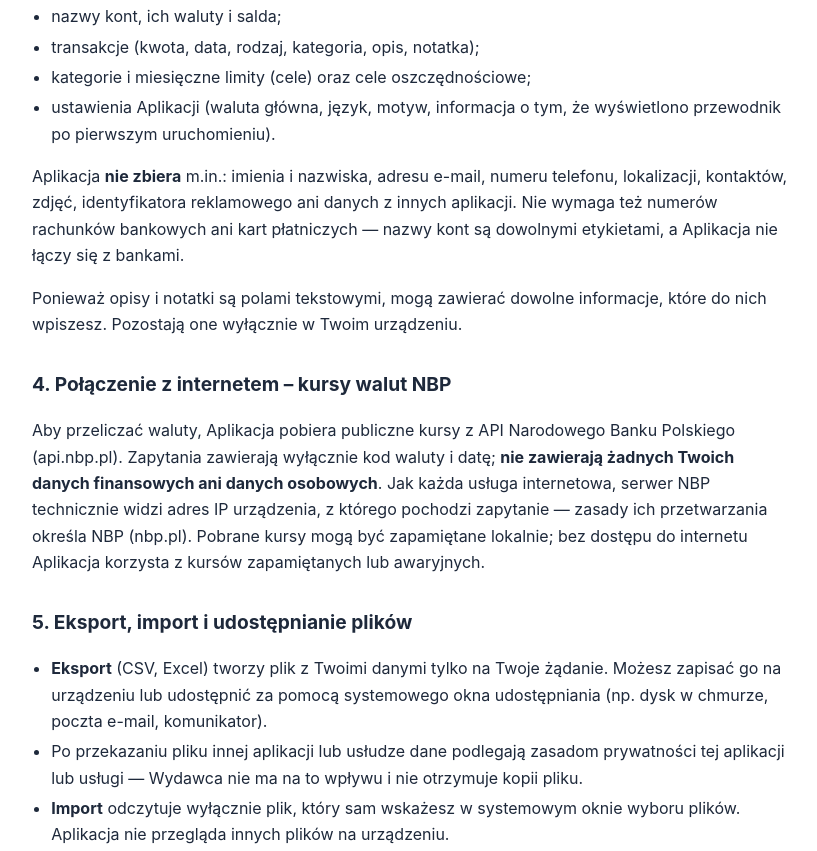
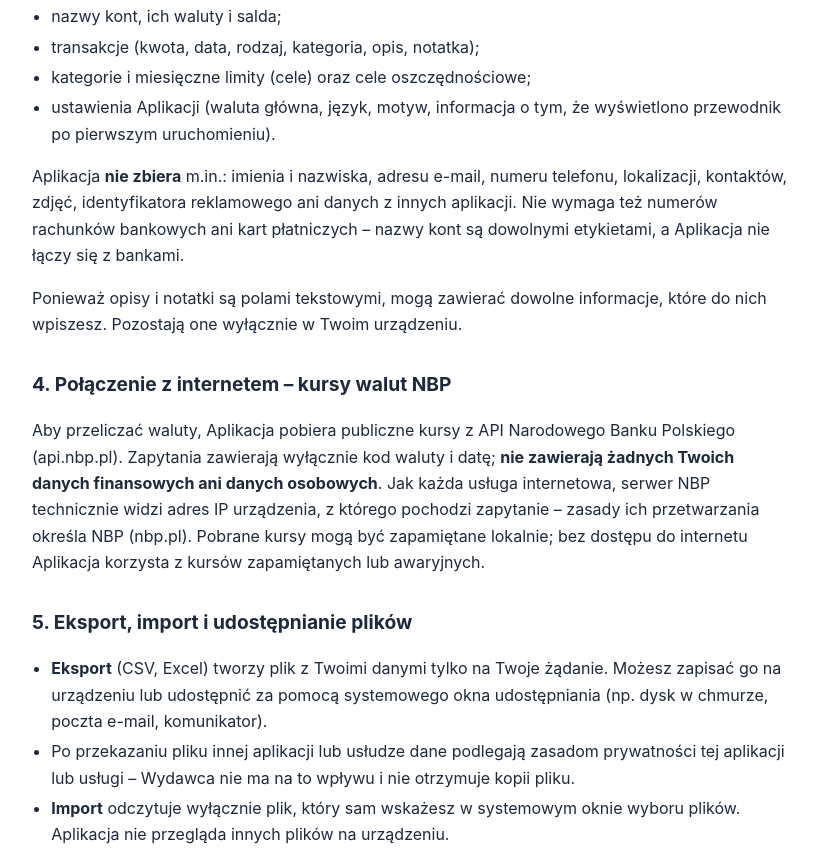
Before and after one commit to przemo98156/Sumara-Budget-Cash-Flow, a plain HTML site: page polityka-prywatnosci.html in a window 1280 px wide. Shown: the part 733-1584 px from the top of the page, without its empty margins (228-1045 px from the left). Drawn offline with Linux system fonts and the light colour scheme.

Commit message:
Update polityka-prywatnosci.html

```diff
--- a/polityka-prywatnosci.html
+++ b/polityka-prywatnosci.html
@@ -34,16 +34,16 @@ Kontakt w sprawach prywatności: mobique.studio@gmail.com .</p>
 <li>kategorie i miesięczne limity (cele) oraz cele oszczędnościowe;</li>
 <li>ustawienia Aplikacji (waluta główna, język, motyw, informacja o tym, że wyświetlono przewodnik po pierwszym uruchomieniu).</li>
 </ul>
-<p>Aplikacja <strong>nie zbiera</strong> m.in.: imienia i nazwiska, adresu e-mail, numeru telefonu, lokalizacji, kontaktów, zdjęć, identyfikatora reklamowego ani danych z innych aplikacji. Nie wymaga też numerów rachunków bankowych ani kart płatniczych — nazwy kont są dowolnymi etykietami, a Aplikacja nie łączy się z bankami.</p>
+<p>Aplikacja <strong>nie zbiera</strong> m.in.: imienia i nazwiska, adresu e-mail, numeru telefonu, lokalizacji, kontaktów, zdjęć, identyfikatora reklamowego ani danych z innych aplikacji. Nie wymaga też numerów rachunków bankowych ani kart płatniczych – nazwy kont są dowolnymi etykietami, a Aplikacja nie łączy się z bankami.</p>
 <p>Ponieważ opisy i notatki są polami tekstowymi, mogą zawierać dowolne informacje, które do nich wpiszesz. Pozostają one wyłącznie w Twoim urządzeniu.</p>
 
 <h2>4. Połączenie z internetem – kursy walut NBP</h2>
-<p>Aby przeliczać waluty, Aplikacja pobiera publiczne kursy z API Narodowego Banku Polskiego (api.nbp.pl). Zapytania zawierają wyłącznie kod waluty i datę; <strong>nie zawierają żadnych Twoich danych finansowych ani danych osobowych</strong>. Jak każda usługa internetowa, serwer NBP technicznie widzi adres IP urządzenia, z którego pochodzi zapytanie — zasady ich przetwarzania określa NBP (nbp.pl). Pobrane kursy mogą być zapamiętane lokalnie; bez dostępu do internetu Aplikacja korzysta z kursów zapamiętanych lub awaryjnych.</p>
+<p>Aby przeliczać waluty, Aplikacja pobiera publiczne kursy z API Narodowego Banku Polskiego (api.nbp.pl). Zapytania zawierają wyłącznie kod waluty i datę; <strong>nie zawierają żadnych Twoich danych finansowych ani danych osobowych</strong>. Jak każda usługa internetowa, serwer NBP technicznie widzi adres IP urządzenia, z którego pochodzi zapytanie – zasady ich przetwarzania określa NBP (nbp.pl). Pobrane kursy mogą być zapamiętane lokalnie; bez dostępu do internetu Aplikacja korzysta z kursów zapamiętanych lub awaryjnych.</p>
 
 <h2>5. Eksport, import i udostępnianie plików</h2>
 <ul>
 <li><strong>Eksport</strong> (CSV, Excel) tworzy plik z Twoimi danymi tylko na Twoje żądanie. Możesz zapisać go na urządzeniu lub udostępnić za pomocą systemowego okna udostępniania (np. dysk w chmurze, poczta e-mail, komunikator).</li>
-<li>Po przekazaniu pliku innej aplikacji lub usłudze dane podlegają zasadom prywatności tej aplikacji lub usługi — Wydawca nie ma na to wpływu i nie otrzymuje kopii pliku.</li>
+<li>Po przekazaniu pliku innej aplikacji lub usłudze dane podlegają zasadom prywatności tej aplikacji lub usługi – Wydawca nie ma na to wpływu i nie otrzymuje kopii pliku.</li>
 <li><strong>Import</strong> odczytuje wyłącznie plik, który sam wskażesz w systemowym oknie wyboru plików. Aplikacja nie przegląda innych plików na urządzeniu.</li>
 </ul>
 
@@ -68,7 +68,7 @@ Kontakt w sprawach prywatności: mobique.studio@gmail.com .</p>
 </ul>
 
 <h2>9. Twoje prawa</h2>
-<p>Ponieważ Wydawca nie posiada Twoich danych, nie może ich udostępnić, sprostować ani usunąć za Ciebie — pełną kontrolę masz w samej Aplikacji. Jeśli mimo to uważasz, że Twoje dane osobowe są przetwarzane niezgodnie z prawem, masz prawo wnieść skargę do Prezesa Urzędu Ochrony Danych Osobowych (uodo.gov.pl). W sprawach dotyczących prywatności możesz też napisać na adres podany w pkt 1.</p>
+<p>Ponieważ Wydawca nie posiada Twoich danych, nie może ich udostępnić, sprostować ani usunąć za Ciebie – pełną kontrolę masz w samej Aplikacji. Jeśli mimo to uważasz, że Twoje dane osobowe są przetwarzane niezgodnie z prawem, masz prawo wnieść skargę do Prezesa Urzędu Ochrony Danych Osobowych (uodo.gov.pl). W sprawach dotyczących prywatności możesz też napisać na adres podany w pkt 1.</p>
 
 <h2>10. Dzieci</h2>
 <p>Aplikacja nie jest skierowana do dzieci poniżej 16. roku życia, a Wydawca nie zbiera świadomie żadnych danych od dzieci.</p>
```
